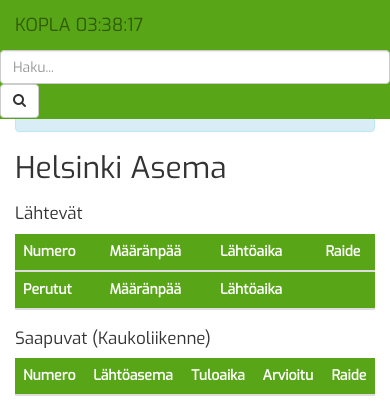
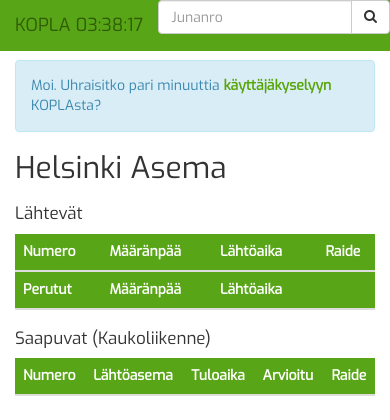
Before and after one commit to ByTS/Kopla, a PHP site: page /index.php in a window 390 px wide. Shown: the top 420 px of the page. Run offline with PHP 8.4, Linux system fonts and the light colour scheme; lists and menus that the app fills with data are empty; some libraries are stand-ins or nearby versions.

Commit message:
Update nav.php
Check again, mobile edit

```diff
--- a/incs/nav.php
+++ b/incs/nav.php
@@ -1,8 +1,11 @@
-
 <nav class="navbar navbar-fixed-top vihreepohja" ng-controller="kello">
-  <a class="navbar-brand vihreepohja" href="http://byts.fi/kopla">KOPLA {{ kello | date:'HH:mm:ss'}}</a>
-  <form class="form-inline pull-xs-right" role="search" action="aikataulu.php" method="get">
-    <input class="form-control pull-xs-right" type="tel" name="n" placeholder="Haku...">
-    <button class="btn btn-default" type="submit"><i class="fa fa-search"></i></button>
-  </form>
+<a class="navbar-brand vihreepohja" href="http://byts.fi/kopla">KOPLA {{ kello | date:'HH:mm:ss'}}</a>
+<form class="form-inline pull-xs-right" role="search" action="aikataulu.php" method="get">
+<div class="input-group pull-xs-right">
+<input type="tel" class="form-control" placeholder="Junanro" name="n">
+<span class="input-group-btn">
+<button class="btn btn-default" type="submit"><i class="fa fa-search"></i></button>
+</span>
+</div>
+</form>
 </nav>
```
